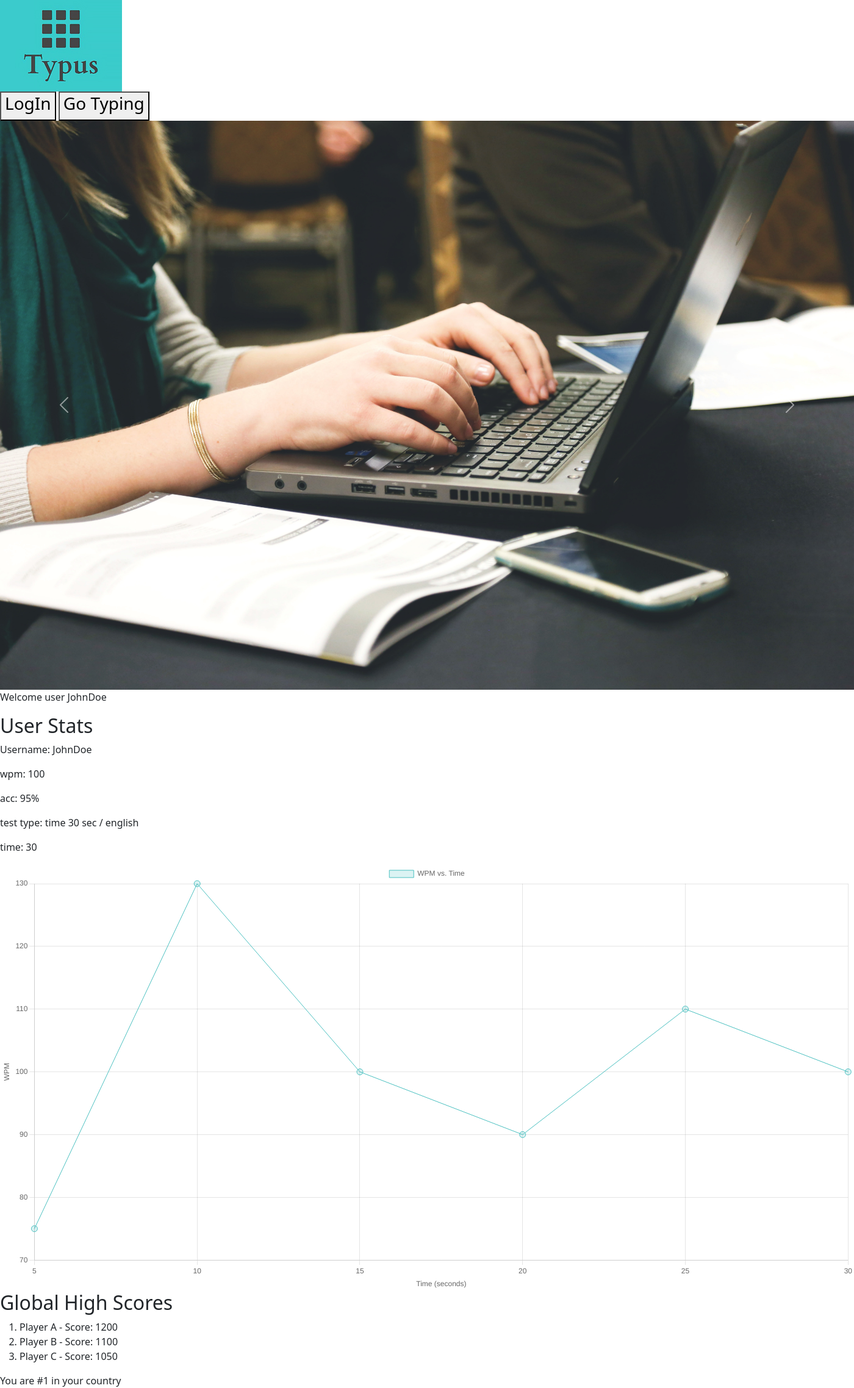
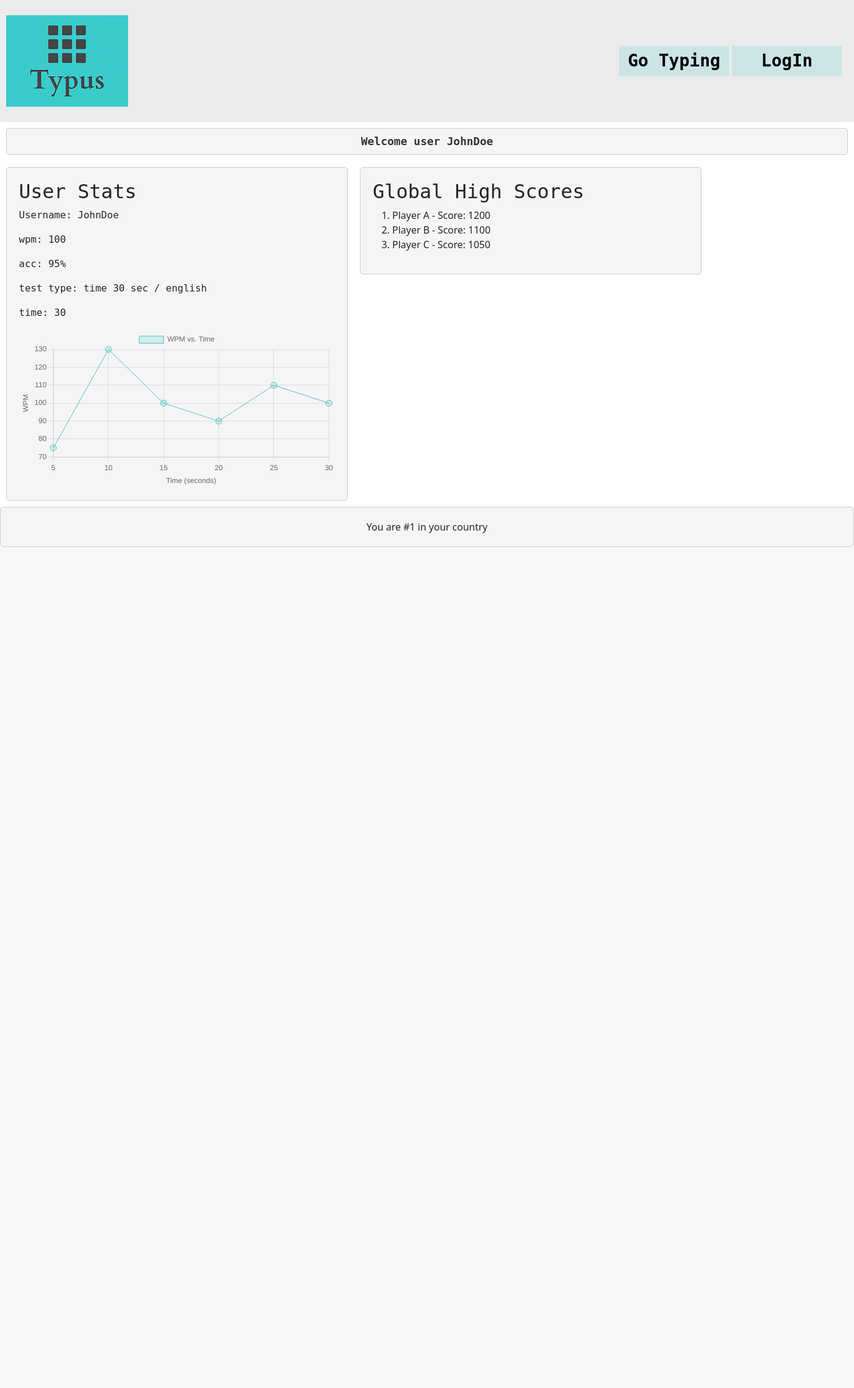
Before and after one commit to FSK16/SWP-Team2, a PHP site: page /userStats/statistic.html in a window 1400 px wide. Shown: the whole page at 61% size. After the commit the page ends 897 px from the top, so only its background shows below. Run offline with PHP 8.4, Linux system fonts and the light colour scheme.

Commit message:
Add files via upload

```diff
--- a/userStats/statistic.css
+++ b/userStats/statistic.css
@@ -1,50 +1,7 @@
 p, h1, h2, h3, h4, h5{
     font-family: monospace;
 }
-/* Style for the welcome message */
-#welcomeMessage {
-    font-size: 18px;
-    font-weight: bold;
-    color: #333;
-    margin: 10px;
-    padding: 10px;
-    border: 1px solid #ccc;
-    border-radius: 5px;
-    background-color: #f5f5f5;
-    text-align: center;
-}
 
-/* Style for user stats section */
-#userStats {
-    float: left;
-    width: 40%;
-    padding: 20px;
-    border: 1px solid #ccc;
-    border-radius: 5px;
-    background-color: #f5f5f5;
-    margin: 10px;
-}
-
-/* Style for global high scores section */
-#globalHighScores {
-    float: left;
-    width: 40%;
-    padding: 20px;
-    border: 1px solid #ccc;
-    border-radius: 5px;
-    background-color: #f5f5f5;
-    margin: 10px;
-}
-
-/* Style for the country placement message */
-#countryPlacement {
-    clear: both;
-    padding: 20px;
-    border: 1px solid #ccc;
-    border-radius: 5px;
-    background-color: #f5f5f5;
-    text-align: center;
-}
 
 .typrusheader{
     background-color: rgb(235, 235, 235);
@@ -104,3 +61,48 @@ header button:hover{
     height: 55vh;
     width: 100%;
 }
+
+/* Style for the welcome message */
+#welcomeMessage {
+    font-size: 18px;
+    font-weight: bold;
+    color: #333;
+    margin: 10px;
+    padding: 10px;
+    border: 1px solid #ccc;
+    border-radius: 5px;
+    background-color: #f5f5f5;
+    text-align: center;
+}
+
+/* Style for user stats section */
+#userStats {
+    float: left;
+    width: 40%;
+    padding: 20px;
+    border: 1px solid #ccc;
+    border-radius: 5px;
+    background-color: #f5f5f5;
+    margin: 10px;
+}
+
+/* Style for global high scores section */
+#globalHighScores {
+    float: left;
+    width: 40%;
+    padding: 20px;
+    border: 1px solid #ccc;
+    border-radius: 5px;
+    background-color: #f5f5f5;
+    margin: 10px;
+}
+
+/* Style for the country placement message */
+#countryPlacement {
+    clear: both;
+    padding: 20px;
+    border: 1px solid #ccc;
+    border-radius: 5px;
+    background-color: #f5f5f5;
+    text-align: center;
+}
--- a/userStats/statistic.html
+++ b/userStats/statistic.html
@@ -5,6 +5,7 @@
     <meta name="viewport" content="width=device-width, initial-scale=1.0">
     <title>Typrus</title>
     <link rel="stylesheet" href="style.css">
+    <link rel="stylesheet" href="statistic.css">
     <link rel="stylesheet" href="https://fonts.googleapis.com/css?family=Tangerine">
     <link href="https://cdn.jsdelivr.net/npm/bootstrap@5.3.0-alpha3/dist/css/bootstrap.min.css" rel="stylesheet" integrity="sha384-KK94CHFLLe+nY2dmCWGMq91rCGa5gtU4mk92HdvYe+M/SXH301p5ILy+dN9+nJOZ" crossorigin="anonymous">
     <script src="https://cdn.jsdelivr.net/npm/bootstrap@5.3.0-alpha3/dist/js/bootstrap.bundle.min.js" integrity="sha384-ENjdO4Dr2bkBIFxQpeoTz1HIcje39Wm4jDKdf19U8gI4ddQ3GYNS7NTKfAdVQSZe" crossorigin="anonymous"></script>
@@ -26,28 +27,7 @@
 
     </header>
 
-    <div id="carouselExampleAutoplaying" class="carousel slide" data-bs-ride="carousel">
-        <div class="carousel-inner">
-          <div class="carousel-item active">
-            <img src="pics/containerpics/startup-593324.jpg" class="d-block w-100" alt="...">
-          </div>
-          <div class="carousel-item">
-            <img src="pics/containerpics/computer-1869236.jpg" class="d-block w-100" alt="...">
-          </div>
-          <div class="carousel-item">
-            <img src="pics/containerpics/wordpress-923188.jpg" class="d-block w-100" alt="...">
-          </div>
-        </div>
-        <button class="carousel-control-prev" type="button" data-bs-target="#carouselExampleAutoplaying" data-bs-slide="prev">
-          <span class="carousel-control-prev-icon" aria-hidden="true"></span>
-          <span class="visually-hidden">Previous</span>
-        </button>
-        <button class="carousel-control-next" type="button" data-bs-target="#carouselExampleAutoplaying" data-bs-slide="next">
-          <span class="carousel-control-next-icon" aria-hidden="true"></span>
-          <span class="visually-hidden">Next</span>
-        </button>
-      </div>
-      <p id="welcomeMessage">Welcome user </p>
+      <h2 id="welcomeMessage">Welcome user </h2>
 
       <script>
         // User muss dann von der datenbank entnommen werden
@@ -58,7 +38,7 @@
         welcomeMessage.textContent += loggedInUser;
     </script>
 
-<div id="userStats">
+<div id="userStats" class="user_high_score">
         <h2>User Stats</h2>
         <!-- Include user-specific stats here -->
         <p>Username: JohnDoe</p>
@@ -69,7 +49,7 @@
 
         <canvas id="scatterChart" width="400" height="200"></canvas>
         <!-- Add more user stats as needed -->
-    </div>
+</div>
 
 
     <script src="https://cdn.jsdelivr.net/npm/chart.js"></script>
@@ -120,7 +100,7 @@
 
     </script>
 
-    <div id="globalHighScores">
+    <div id="globalHighScores" class="global_high_scores">
         <h2>Global High Scores</h2>
         <!-- Include a list of global high scores here -->
         <ol>
```
Also changed, not shown: userStats/stylesheet.css (+10 -0 lines).
